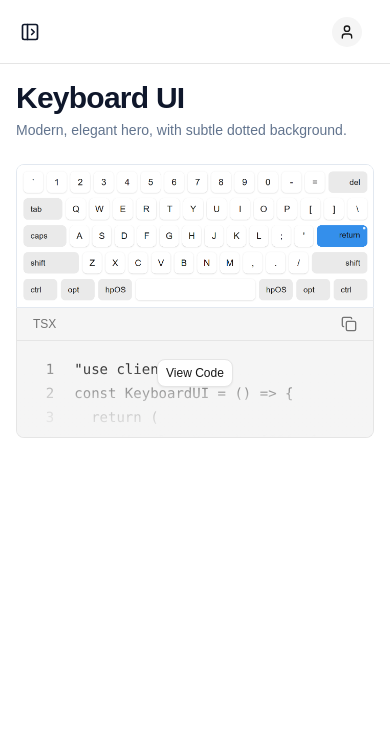
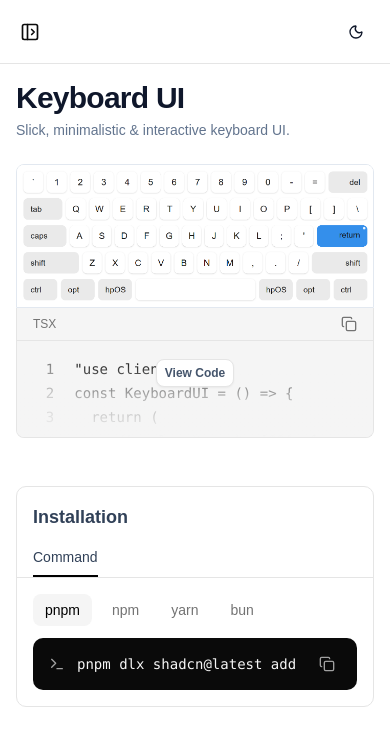
Before and after one commit to Harit007x/satoriui, a Next.js app: page /components/keyboard-ui in a window 390 px wide. Shown: the top 746 px of the page. Built offline with nearby package versions, Linux system fonts and the light colour scheme.

Commit message:
created installation command, replaced the profile dropdown with more accessible dark mode toggle

```diff
--- a/app/components/(backgrounds)/dotted-modern/page.tsx
+++ b/app/components/(backgrounds)/dotted-modern/page.tsx
@@ -1,10 +1,11 @@
 "use client";
 import { ComponentShowcase } from "@/components/component-showcase";
+import InstallationCommand from "@/components/installation-commands";
 import DottedModern from "@/packages/dotted-modern/dotted-modern";
 
 export default function Page() {
   return (
-    <>
+    <div className="space-y-12">
       <ComponentShowcase
         title="Dotted Background"
         description="Modern, elegant hero, with subtle dotted background."
@@ -116,6 +117,7 @@ const DottedModern = () => {
 export default DottedModern;
 `}
       />
-    </>
+      <InstallationCommand component={"dotted-modern"} />
+    </div>
   );
 }
--- a/app/components/(showcase)/keyboard-ui/page.tsx
+++ b/app/components/(showcase)/keyboard-ui/page.tsx
@@ -1,13 +1,14 @@
 "use client";
 import { ComponentShowcase } from "@/components/component-showcase";
+import InstallationCommand from "@/components/installation-commands";
 import KeyboardUI from "@/packages/keyboard/keyboard";
 
 export default function Page() {
   return (
-    <>
+    <div className="space-y-12">
       <ComponentShowcase
         title="Keyboard UI"
-        description="Modern, elegant hero, with subtle dotted background."
+        description="Slick, minimalistic & interactive keyboard UI."
         preview={<KeyboardUI />}
         scale={0.8}
         mobilePreviewImage="/snapshots/keyboard.png"
@@ -139,6 +140,7 @@ const KeyboardUI = () => {
 export default KeyboardUI;
 `}
       />
-    </>
+      <InstallationCommand component={"keyboard"} />
+    </div>
   );
 }
--- a/components/code-block.tsx
+++ b/components/code-block.tsx
@@ -1,6 +1,6 @@
 "use client";
 
-import { Copy } from "lucide-react";
+import { Check, Copy } from "lucide-react";
 import React, { useState } from "react";
 import { Button } from "./ui/button";
 
@@ -17,7 +17,13 @@ export function CodeBlock({
 }: CodeBlockProps) {
   const [open, setOpen] = useState(false);
   const lines = code.trimEnd().split("\n");
+  const [copied, setCopied] = useState(false);
 
+  const copyToClipboard = async () => {
+    await navigator.clipboard.writeText(code);
+    setCopied(true);
+    setTimeout(() => setCopied(false), 1500);
+  };
   return (
     <div className="relative rounded-b-md border border-t-0 bg-accent text-accent-foreground overflow-hidden">
       {/* Copy button */}
@@ -27,10 +33,14 @@ export function CodeBlock({
           {title}
         </span>
         <button
-          onClick={() => navigator.clipboard.writeText(code)}
+          onClick={copyToClipboard}
           className="text-muted-foreground hover:text-foreground transition"
         >
-          <Copy className="h-4 w-4" />
+          {copied ? (
+            <Check className="h-4 w-4 text-blue-400" />
+          ) : (
+            <Copy className="h-4 w-4" />
+          )}
         </button>
       </div>
 
@@ -67,7 +77,12 @@ export function CodeBlock({
       {/* View Code button */}
       {!open && (
         <div className="absolute inset-0 flex items-center justify-center z-10">
-          <Button onClick={() => setOpen(true)} variant={"outline"} size={"xs"}>
+          <Button
+            onClick={() => setOpen(true)}
+            variant={"outline"}
+            size={"xs"}
+            className="font-semibold text-slate-600"
+          >
             View Code
           </Button>
         </div>
--- a/components/component-showcase.tsx
+++ b/components/component-showcase.tsx
@@ -22,7 +22,7 @@ export function ComponentShowcase({
   const hasMobilePreview = Boolean(mobilePreviewImage);
 
   return (
-    <section className="space-y-6 mx-auto max-w-[700px]">
+    <section className="space-y-6 mx-auto max-w-2xl">
       {/* Header */}
       <header className="space-y-1">
         <h1 className="text-3xl font-semibold tracking-tight text-slate-900">
--- a/components/header.tsx
+++ b/components/header.tsx
@@ -22,70 +22,35 @@ function Header(props: IHeader) {
   return (
     <div
       className={clsx(
-        "flex justify-between border-b border-muted-background h-16 px-4 items-center",
-        { "justify-end": props.collapsed }
+        "flex justify-between border-b border-muted-background bg-background h-16 px-4 items-center",
+        { "justify-end": props.collapsed },
       )}
     >
       <SideNavToggleBtn
         toggleCollapse={props.toggleCollapse}
         collapsed={props.collapsed}
-        children={<Icons.panelLeftOpen className="h-5 w-5" />}
+        children={<Icons.panelLeftOpen className="h-5 w-5 text-foreground" />}
         className={clsx({ hidden: props.collapsed })}
       />
-      <DropdownMenu>
-        <DropdownMenuTrigger asChild>
-          <div className="flex justify-center items-center gap-2 p-2 px-3 rounded-md cursor-pointer hover:bg-secondary/60">
-            <Button
-              variant="secondary"
-              size="icon"
-              className="rounded-full "
-              style={{ width: "30px", height: "30px" }}
-            >
-              <Icons.user className="h-4 w-4" />
-            </Button>
-          </div>
-        </DropdownMenuTrigger>
-        <DropdownMenuContent align="end">
-          {theme == "light" ? (
-            <DropdownMenuItem
-              className="gap-2"
-              onClick={() => setTheme("dark")}
-            >
-              <Icons.moon
-                className="h-[1.2rem] w-[1.2rem] rotate-0 scale-100 transition-all dark:-rotate-90 dark:scale-0"
-                onClick={() => setTheme("dark")}
-              />
-              Dark Mode
-            </DropdownMenuItem>
-          ) : (
-            <DropdownMenuItem
-              className="gap-2"
-              onClick={() => setTheme("light")}
-            >
-              <Icons.sun
-                className="h-[1.2rem] w-[1.2rem] rotate-0 scale-100 transition-all light:-rotate-90 light:scale-0 "
-                onClick={() => setTheme("light")}
-              />
-              Light Mode
-            </DropdownMenuItem>
-          )}
-          <DropdownMenuSeparator />
-          {/* <DropdownMenuItem
-            className="gap-2"
-            onClick={() => {
-              logout();
-            }}
-          >
-            <Icons.logout
-              className="h-[1.2rem] w-[1.2rem] rotate-0 scale-100 transition-all light:-rotate-90 light:scale-0 "
-              onClick={() => {
-                logout();
-              }}
-            />
-            Logout
-          </DropdownMenuItem> */}
-        </DropdownMenuContent>
-      </DropdownMenu>
+      {theme == "light" ? (
+        <Button
+          size={"icon"}
+          variant={"ghost"}
+          onClick={() => setTheme("dark")}
+          className="rounded-full"
+        >
+          <Icons.moon className="rotate-0 scale-100 transition-all light:-rotate-90 light:scale-0" />
+        </Button>
+      ) : (
+        <Button
+          size={"icon"}
+          variant={"ghost"}
+          onClick={() => setTheme("light")}
+          className="rounded-full"
+        >
+          <Icons.sun className="rotate-0 scale-100 transition-all light:-rotate-90 light:scale-0 text-foreground" />
+        </Button>
+      )}
     </div>
   );
 }
--- /dev/null
+++ b/components/installation-commands.tsx
@@ -0,0 +1,93 @@
+"use client";
+
+import { useState } from "react";
+import { Check, Copy, Terminal } from "lucide-react";
+
+type InstallationCommandProps = {
+  component: string;
+};
+
+const getCommands = (component: string) => ({
+  pnpm: `pnpm dlx shadcn@latest add  @satoriui/${component}`,
+  npm: `npx shadcn@latest add  @satoriui/${component}`,
+  yarn: `yarn shadcn@latest add  @satoriui/${component}`,
+  bun: `bunx --bun shadcn@latest add  @satoriui/${component}`,
+});
+
+type PackageManager = "pnpm" | "npm" | "yarn" | "bun";
+
+export default function InstallationCommand({
+  component,
+}: InstallationCommandProps) {
+  const COMMANDS = getCommands(component);
+
+  const [activePM, setActivePM] = useState<PackageManager>("pnpm");
+  const [copied, setCopied] = useState(false);
+
+  const command = COMMANDS[activePM];
+
+  const copyToClipboard = async () => {
+    await navigator.clipboard.writeText(command);
+    setCopied(true);
+    setTimeout(() => setCopied(false), 1500);
+  };
+
+  return (
+    <div className="w-full mx-auto max-w-2xl rounded-lg border border-neutral-200 bg-white">
+      {/* Header */}
+      <div className="border-b border-neutral-200 px-4 pt-4 text-slate-700">
+        <h3 className="mb-4 text-lg font-semibold">Installation</h3>
+
+        {/* Tabs */}
+        <div className="flex gap-6 text-sm">
+          <button className="border-b-2 border-black pb-2 font-medium">
+            Command
+          </button>
+          {/* <button className="pb-2 text-neutral-500">Manual</button> */}
+        </div>
+      </div>
+
+      {/* Body */}
+      <div className="p-4">
+        {/* Package Manager Tabs */}
+        <div className="mb-3 flex flex-wrap gap-2">
+          {(["pnpm", "npm", "yarn", "bun"] as PackageManager[]).map((pm) => (
+            <button
+              key={pm}
+              onClick={() => setActivePM(pm)}
+              className={`rounded-md px-3 py-1.5 text-sm font-medium transition ${
+                activePM === pm
+                  ? "bg-neutral-100 text-black"
+                  : "text-neutral-500 hover:bg-neutral-100"
+              }`}
+            >
+              {pm}
+            </button>
+          ))}
+        </div>
+
+        {/* Command Box */}
+        <div className="relative flex items-center gap-3 rounded-lg bg-neutral-950 px-4 py-3 text-neutral-100">
+          <Terminal className="h-4 w-4 shrink-0 text-neutral-400" />
+
+          {/* Scrollable command on mobile */}
+          <code className="flex-1 overflow-x-auto whitespace-nowrap text-sm">
+            {command}
+          </code>
+
+          {/* Copy Button */}
+          <button
+            onClick={copyToClipboard}
+            className="rounded-md p-1.5 text-neutral-400 hover:bg-neutral-800 hover:text-white"
+          >
+            {copied ? (
+              <Check className="h-4 w-4 text-blue-400" />
+            ) : (
+              <Copy className="h-4 w-4" />
+            )}
+          </button>
+        </div>
+      </div>
+    </div>
+  );
+}
--- a/components/side-nav.tsx
+++ b/components/side-nav.tsx
@@ -20,13 +20,13 @@ const SideNav = ({ navBar, children }: SideNavProps) => {
   const sideNavRef = useRef<HTMLDivElement | null>(null);
 
   const { isSmallScreen, sidebarOpen, setSidebarOpen } = useSidebarMediaQuery(
-    "(min-width: 1100px)"
+    "(min-width: 1100px)",
   );
 
   useHandleClickOutside(
     sideNavRef as RefObject<HTMLDivElement>,
     isSmallScreen,
-    () => setSidebarOpen(false)
+    () => setSidebarOpen(false),
   );
   const toggleCollapse = () => {
     setSidebarOpen(!sidebarOpen);
@@ -43,11 +43,11 @@ const SideNav = ({ navBar, children }: SideNavProps) => {
           scrollbarWidth: "none",
         }}
         className={clsx(
-          "md:w-60 min-w-fit max-w-fit bg-white z-10 flex-1 border-r border-muted-background absolute sm:static h-screen overflow-y-auto",
+          "md:w-60 min-w-fit max-w-fit bg-white z-50 flex-1 border-r border-muted-background absolute sm:static h-screen overflow-y-auto",
           {
             "md:flex": sidebarOpen,
             hidden: !sidebarOpen,
-          }
+          },
         )}
       >
         <div className="flex bg-background flex-col gap-4 w-[18rem] h-full">
@@ -59,7 +59,7 @@ const SideNav = ({ navBar, children }: SideNavProps) => {
                 toggleCollapse={toggleCollapse}
                 collapsed={sidebarOpen}
               >
-                <Icons.panelLeftClose className="h-5 w-5" />
+                <Icons.panelLeftClose className="h-5 w-5 text-foreground" />
               </SideNavToggleBtn>
             </div>
           </div>
```
